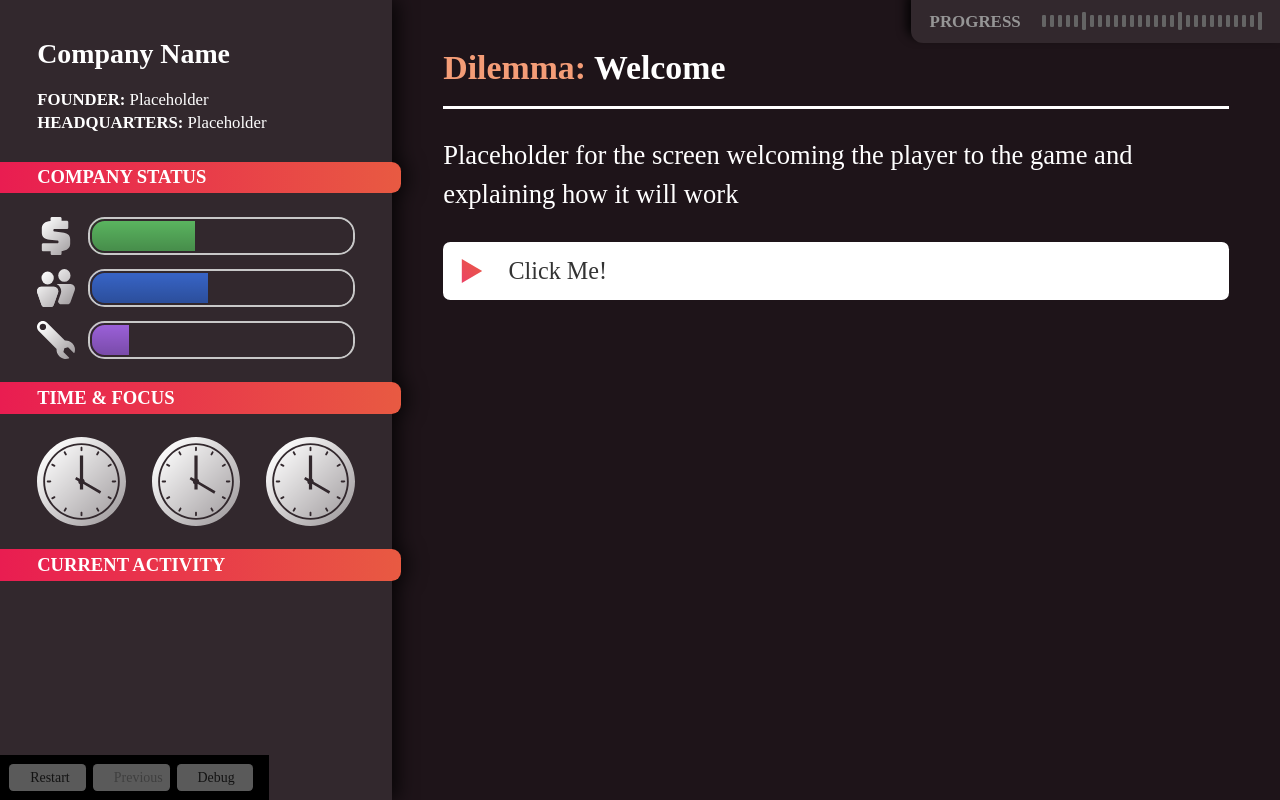
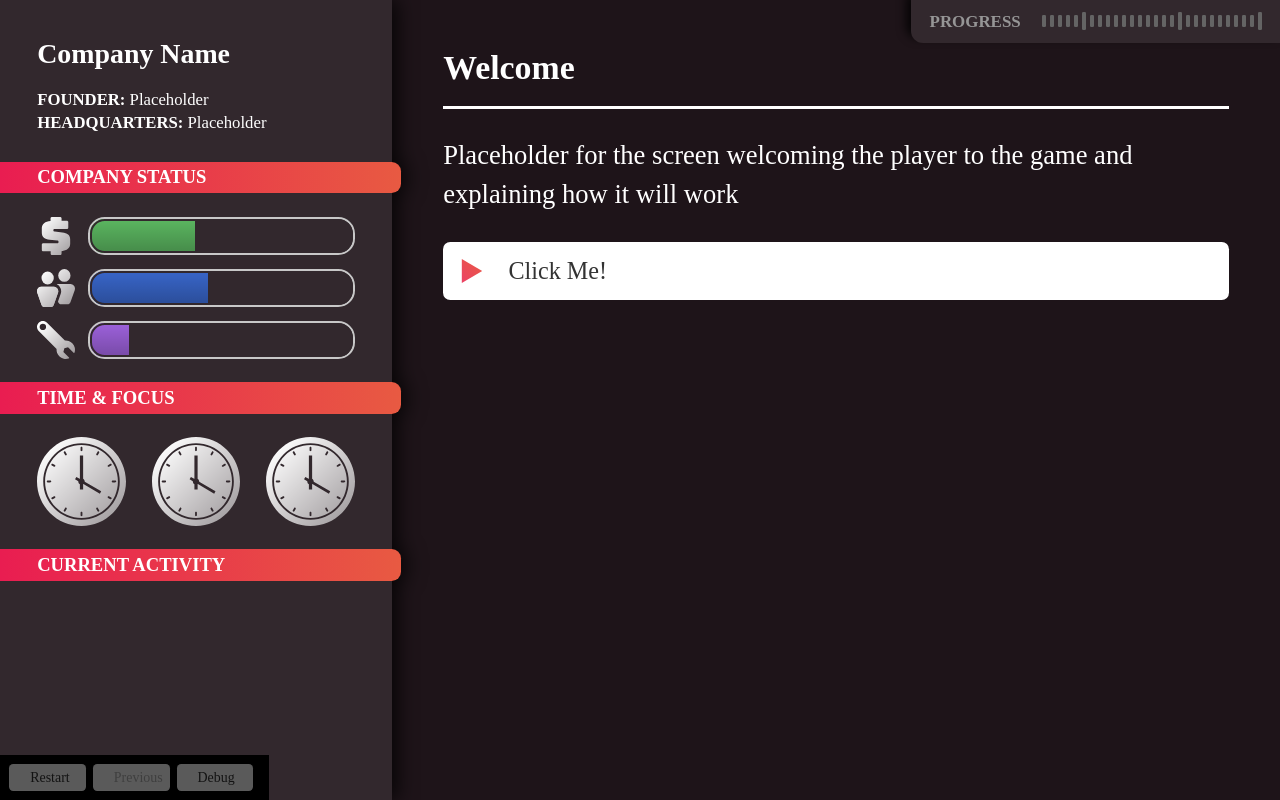
Before and after one commit to randylubin/engine-startup-agenda-2022, a Vue app: page / in a window 1280 px wide. Built offline with nearby package versions, Linux system fonts and the light colour scheme; a web font is replaced by a local one.

Commit message:
Change how panel headers are displayed
Test-run for bigger change to enable better transitions

```diff
--- a/src/components/Dilemma.vue
+++ b/src/components/Dilemma.vue
@@ -1,12 +1,22 @@
 <template>
   <div id="game-dilemma" v-if="currentChapterInfo">
-	<transition name="title-switch" mode="out-in">
-    <h2 v-if="chosenOption == null" key="dilemma-title">
-		<strong>Dilemma:</strong> <span>{{currentChapterInfo.dilemmaTitle?currentChapterInfo.dilemmaTitle:"Placeholder Title"}}</span>
-	</h2>
-	<h2 v-else key="result-title">
-		<strong>Result:</strong> <span>{{currentChapterInfo.dilemmaTitle?currentChapterInfo.dilemmaTitle:"Placeholder Title"}}</span>
-	</h2>
+	<transition name="title-switch" mode="out-in" v-if="currentChapterInfo.dilemmaTitle">
+    <h2 v-if="currentChapterIndex % 2" key="odd-title">
+      <span>
+        <strong v-if="currentChapterInfo.engineIssue">
+          {{currentChapterInfo.engineIssue}}:
+        </strong>
+        {{currentChapterInfo.dilemmaTitle}}
+      </span>
+    </h2>
+    <h2 v-else key="even-title">
+      <span>
+        <strong v-if="currentChapterInfo.engineIssue">
+          {{currentChapterInfo.engineIssue}}:
+        </strong>
+        {{currentChapterInfo.dilemmaTitle}}
+      </span>
+    </h2>
 	</transition>
 	<transition name="panel-switch" mode="out-in">
 	<div v-if="chosenOption == null" key="dilemma-panel">
--- a/src/components/ProgressTimeline.vue
+++ b/src/components/ProgressTimeline.vue
@@ -44,7 +44,7 @@ export default {
     roundTickWidths() {
       this.$refs.timelineElement.style.removeProperty('--tick-width')
       const computedWidth = parseInt(window.getComputedStyle(document.querySelector('#progress-timeline .chapter')).getPropertyValue('width'))
-      this.$refs.timelineElement.style.setProperty('--tick-width',Math.round(computedWidth) + "px")
+      this.$refs.timelineElement.style.setProperty('--tick-width',Math.round(computedWidth) + 'px')
     }
   }
 }
```
